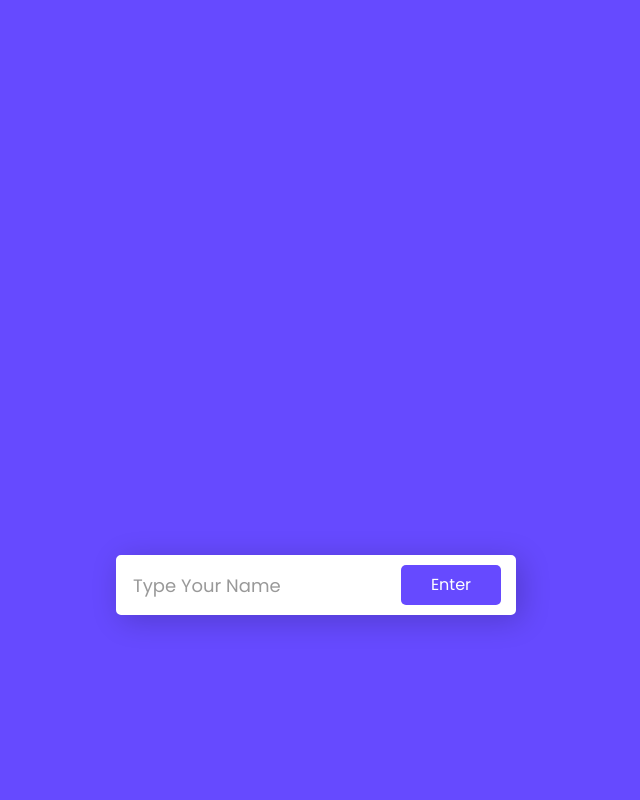
After one commit to khodjiyev2o/Quiz-App, a Django app: template templates/quiz/names.html in a window 1280 px wide, after a click on "Enter Name". The commit adds this page. Shown: the whole page, without its empty margins (324-964 px from the left). Run offline with Django 4.2, Linux system fonts and the light colour scheme; the template is opened without the code that fills it, so the values that code supplies are empty.

Commit message:
half of work is done

```diff
--- a/quiz/urls.py
+++ b/quiz/urls.py
@@ -2,6 +2,9 @@
 from django.urls import path
 from . import views
 urlpatterns = [
-    path('',views.index,name='index'),
+    path('index/<str:username>/quiz',views.index,name='index'),
+    path('quiz_list',views.quiz_list,name='quiz_list'),
     path('api/questions',views.api_questions),
+    path('api/creators',views.CreatorCreateApiView.as_view()),
+    path('',views.names,name='names'),
 ]
--- /dev/null
+++ b/templates/quiz/names.html
@@ -0,0 +1,169 @@
+<!DOCTYPE html>
+<!-- Created By CodingNepal -->
+<html lang="en" dir="ltr">
+   <head>
+      <meta charset="utf-8">
+      <title>Animated Subscribe Button | CodingNepal</title>
+      <style>
+        @import url('https://fonts.googleapis.com/css?family=Poppins:400,500,600,700&display=swap');
+*{
+  margin: 0;
+  padding: 0;
+  box-sizing: border-box;
+  font-family: 'Poppins', sans-serif;
+}
+html,body{
+  display: grid;
+  height: 100%;
+  place-items: center;
+  background: #664AFF;
+}
+::selection{
+  color: #fff;
+  background: #664AFF;
+}
+.wrapper{
+  height: 60px;
+  width: 400px;
+  display: flex;
+  text-align: center;
+  align-items: center;
+  justify-content: center;
+  position: relative;
+}
+.wrapper .btn-1{
+  position: absolute;
+  height: 100%;
+  width: 50%;
+  color: #664AFF;
+  background: #fff;
+  line-height: 60px;
+  font-size: 27px;
+  font-weight: 500;
+  border-radius: 5px;
+  user-select: none;
+  cursor: pointer;
+  box-shadow: 5px 5px 30px rgba(0,0,0,.2);
+  transition: 0.4s cubic-bezier(0.68,-0.55,0.265,1.55);
+}
+.wrapper .btn-1:active{
+  transform: scale(0.9);
+}
+#click:checked ~ .btn-1{
+  height: 40px;
+  width: 100px;
+  opacity: 0;
+  pointer-events: none;
+}
+.wrapper .field{
+  height: 100%;
+  width: 0%;
+  opacity: 0;
+  pointer-events: none;
+  position: relative;
+  transition: 0.4s cubic-bezier(0.68,-0.55,0.265,1.55);
+}
+#click:checked ~ .field{
+  width: 100%;
+  opacity: 1;
+  pointer-events: auto;
+}
+.wrapper .field input{
+  height: 100%;
+  width: 100%;
+  border: 2px solid #fff;
+  border-radius: 5px;
+  padding: 0 130px 0 15px;
+  font-size: 20px;
+  outline: none;
+  box-shadow: 5px 5px 30px rgba(0,0,0,.2);
+}
+.wrapper .field input::placeholder{
+  color: #999;
+  font-size: 18px;
+}
+.wrapper .field .btn-2{
+  position: absolute;
+  top: 50%;
+  right: 15px;
+  transform: translateY(-50%);
+  font-size: 16px;
+  color: #fff;
+  line-height: 40px;
+  background: #664AFF;
+  height: 40px;
+  width: 100px;
+  user-select: none;
+  border-radius: 5px;
+  cursor: pointer;
+  transition: all 0.3s ease;
+}
+.wrapper .field .btn-2:active{
+  transform: translateY(-50%) scale(0.9);
+}
+.wrapper #click{
+  display: none;
+}
+      </style>
+   </head>
+   <body>
+    <h3 style="    margin-top: auto;
+    font-family: unset;
+    color: orangered;">{{message}}</h3>
+      <div class="wrapper">
+         <input type="checkbox" id="click">
+         <label class="btn-1" for="click">Enter Name</label>
+         <div class="field">
+            <input type="text"  class='names' placeholder="Type Your Name">
+            <label for="click" class="btn-2">Enter</label>
+         </div>
+      </div>
+      <script>
+        function getCookie(name) {
+		    var cookieValue = null;
+		    if (document.cookie && document.cookie !== '') {
+		        var cookies = document.cookie.split(';');
+		        for (var i = 0; i < cookies.length; i++) {
+		            var cookie = cookies[i].trim();
+		            // Does this cookie string begin with the name we want?
+		            if (cookie.substring(0, name.length + 1) === (name + '=')) {
+		                cookieValue = decodeURIComponent(cookie.substring(name.length + 1));
+		                break;
+		            }
+		        }
+		    }
+		    return cookieValue;
+		}
+		var csrftoken = getCookie('csrftoken');
+        var btn = document.getElementsByClassName("btn-2")[0];
+        var names = document.getElementsByClassName('names')[0];
+	    btn.addEventListener('click', function(){
+        username = names.value
+        userRegister(username);
+        location.href = `http://127.0.0.1:8000/index/${username}/quiz/`;
+      })
+
+
+          function userRegister(username){
+        var url = 'http://127.0.0.1:8000/api/creators'
+
+      fetch(url, {
+          method:'POST',
+          headers:{
+              'Content-Type':'application/json',
+              'X-CSRFToken':csrftoken,
+          },
+          body:JSON.stringify({'username':username})
+      })
+      .then((response) => {
+              if (!response.ok) {
+                  // error processing
+                  throw 'Error';
+              }
+              return response.json()
+
+          })
+  }
+      </script>
+   </body>
+</html>
```
Also changed, not shown: quiz/models.py (+12 -7 lines), quiz/serializers.py (+7 -4 lines), quiz/views.py (+34 -7 lines), static/js/questions.js (+58 -4 lines), templates/quiz/index.html (+12 -2 lines), templates/quiz/quiz_list.html (added, +208 -0 lines), quiz/forms.py (added), static/images/question.png (added).
